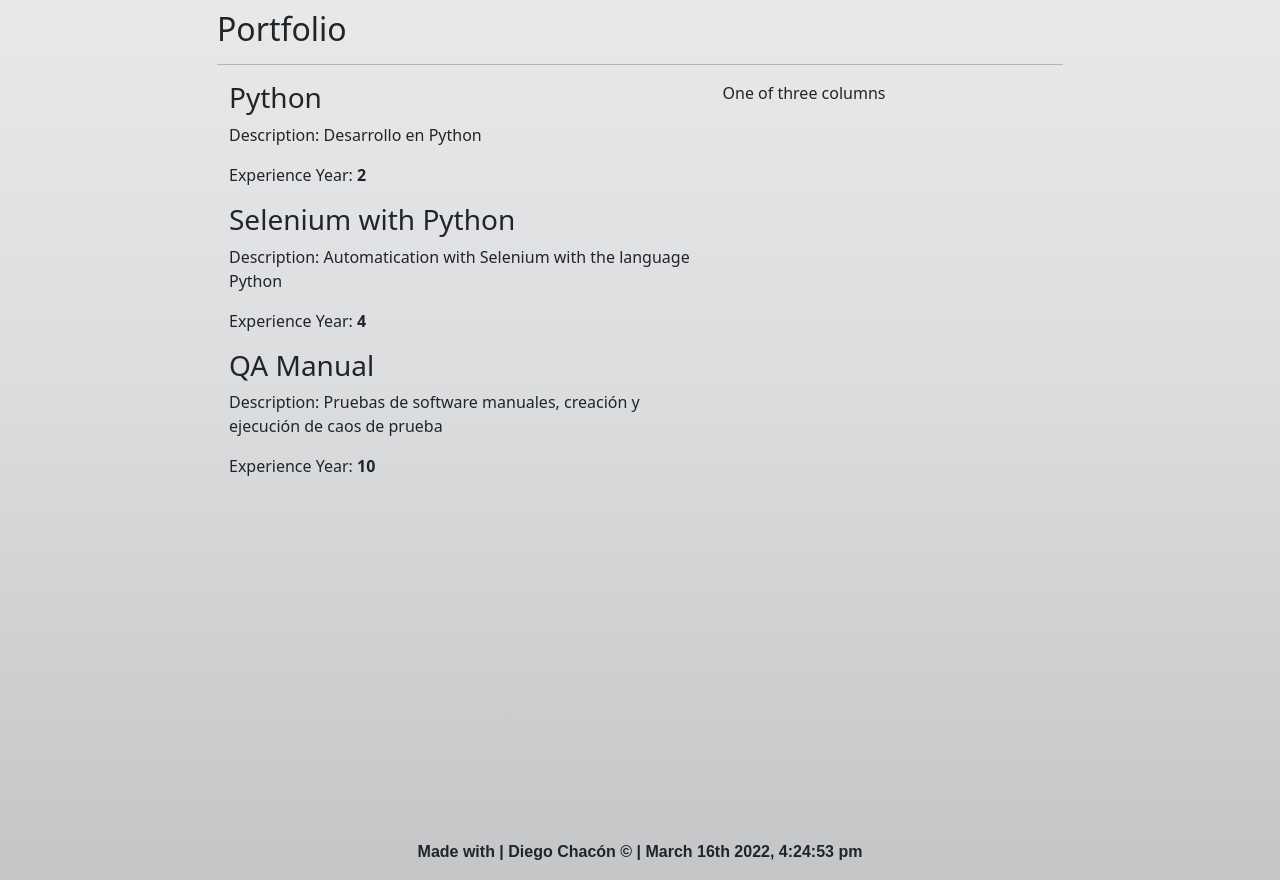
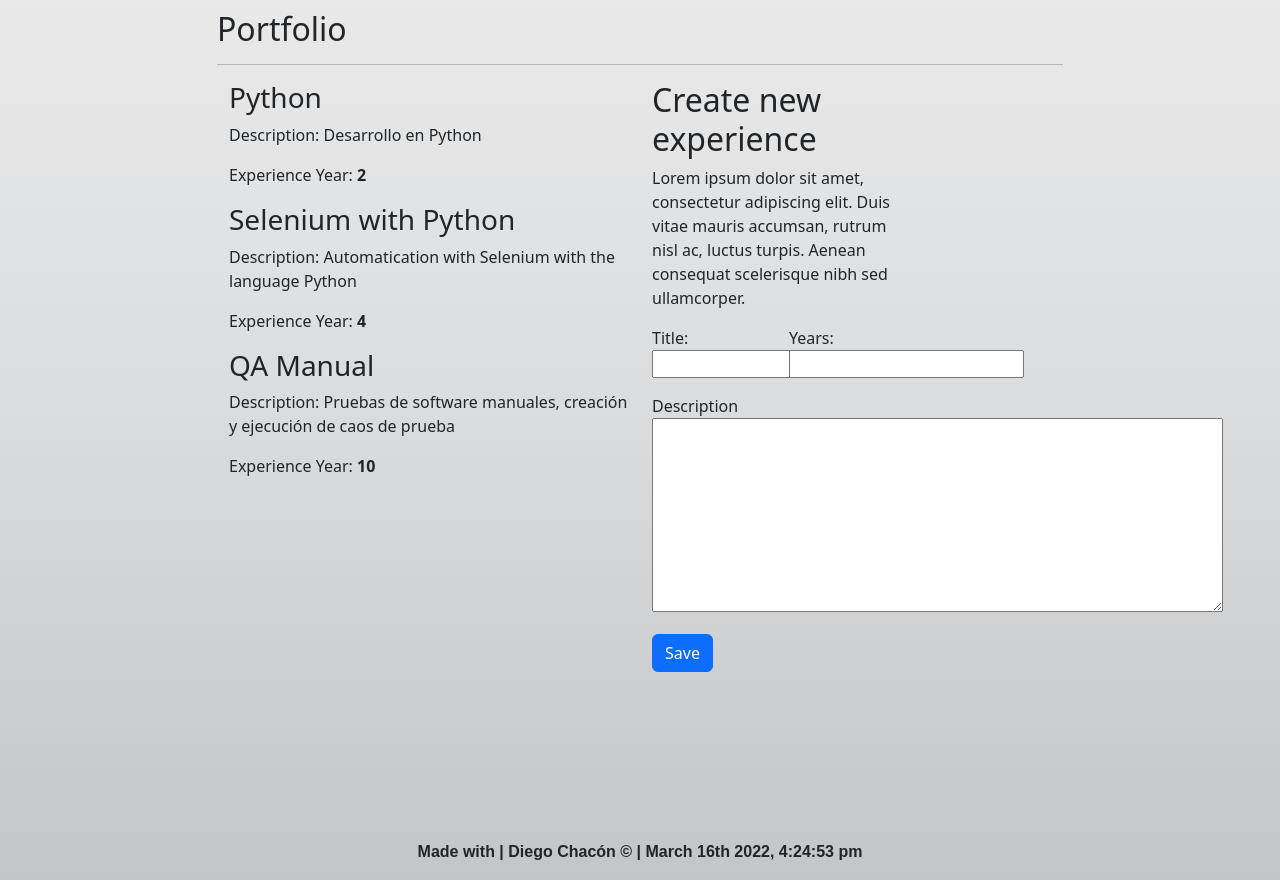
Before and after one commit to dchacon130/LoginDjangoTry2, a Django app: page /portfolio/ in a window 1280 px wide. Shown: the part 72-952 px from the top of the page. Run offline with Django 3.2, Linux system fonts and the light colour scheme; a user stored in the database is signed in; data comes from the database, SQL or seed files in the repository; both versions use the stored data as it was after the commit; some libraries are stand-ins or nearby versions.

Commit message:
Portfolio new form

```diff
--- a/miapp/urls.py
+++ b/miapp/urls.py
@@ -4,7 +4,7 @@ from django.contrib.auth import views as auth_views
 
 urlpatterns = [
     path('', views.index_page),
-    path('inicio/', views.index_page, name='index'),
+    path('index/', views.index_page, name='index'),
     path('register/', views.register_page, name='register'),
     path('login/', views.login_page, name='login'),
     path('logout/', views.logout_page, name='logout'),
--- a/portfolio/templates/portfolio/list.html
+++ b/portfolio/templates/portfolio/list.html
@@ -9,15 +9,38 @@
     <hr>
     <div class="container" id='portfolio'>
         <div class="row">
-            <div class="col col-lg-7">
+            <div class="col-md-6">
                 {% for portfolio in portfolios %}
                     <h3>{{portfolio.title}}</h3>
                     <p>Description: {{portfolio.description}}</p>
                     <p id="experience_year">Experience Year: <strong>{{portfolio.experience}}</strong></p>
                 {% endfor %}
             </div>
-            <div class="col-md-auto">
-                One of three columns
+            <div class="col-md-4" id="new_experience">
+
+                <h2>Create new experience</h2>
+                <p>Lorem ipsum dolor sit amet, consectetur adipiscing elit.
+                    Duis vitae mauris accumsan, rutrum nisl ac, luctus turpis.
+                    Aenean consequat scelerisque nibh sed ullamcorper.</p>
+
+                {{ message }}
+                <form method="POST" action="" class="row g-3">
+                    <div class="col-md-6">
+                        <label form="title">Title:</label>
+                        <input type="text" name="title"/>
+                    </div>
+                    <div class="col-md-6">
+                        <label form="years">Years:</label>
+                        <input type="number" name="years"/>
+                        </div>
+                    <div>
+                        <label from="description">Description</label><br>
+                        <textarea name="mensaje" cols="60" rows="8"></textarea>
+                    </div>
+                    <div class="col-12">
+                        <button type="submit" class="btn btn-primary">Save</button>
+                    </div>
+                </form>
             </div>
         </div>
     </div>
```
Also changed, not shown: miapp/templates/users/login.html (+8 -13 lines), miapp/views.py (+5 -4 lines), db.sqlite3.
